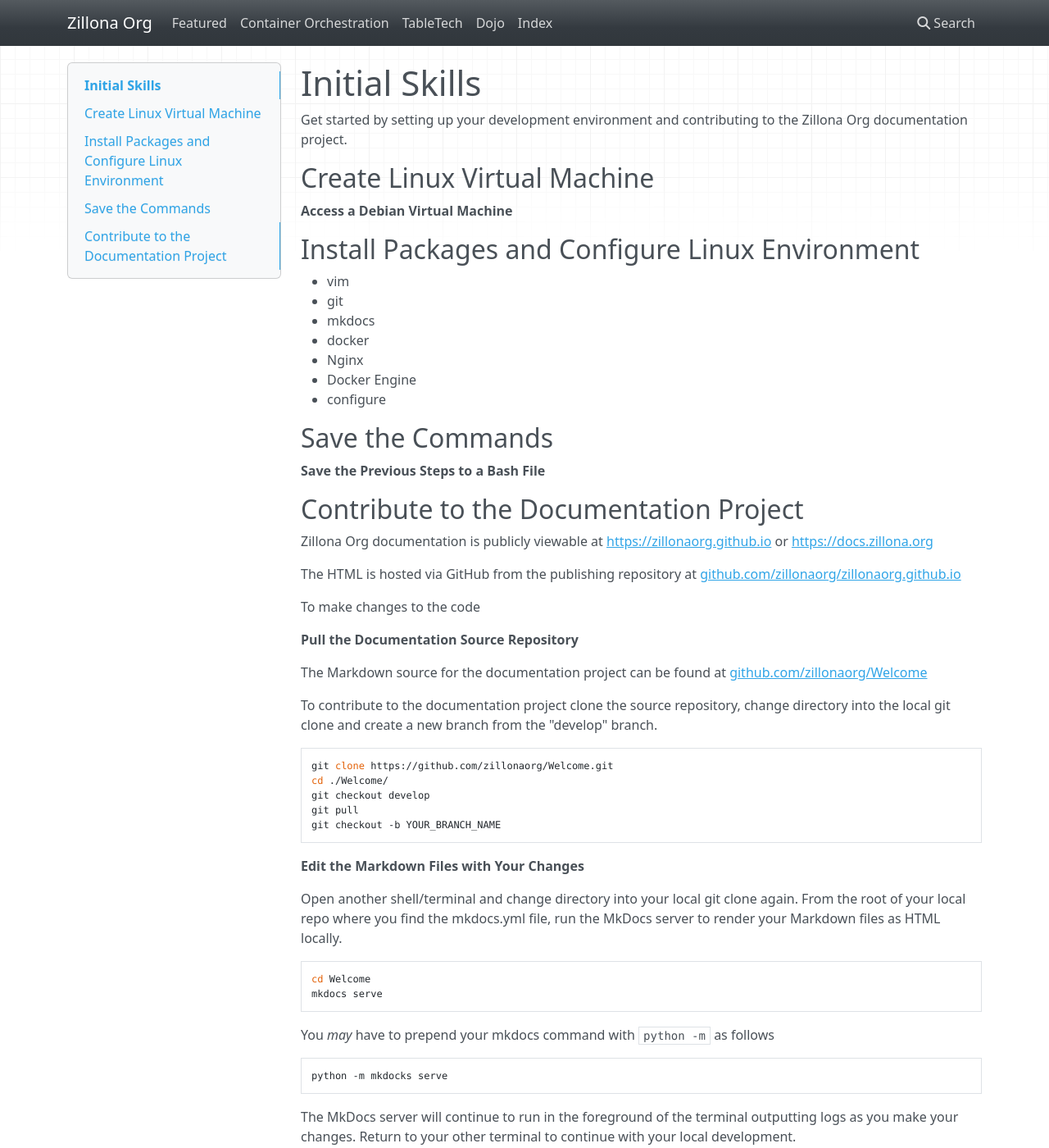
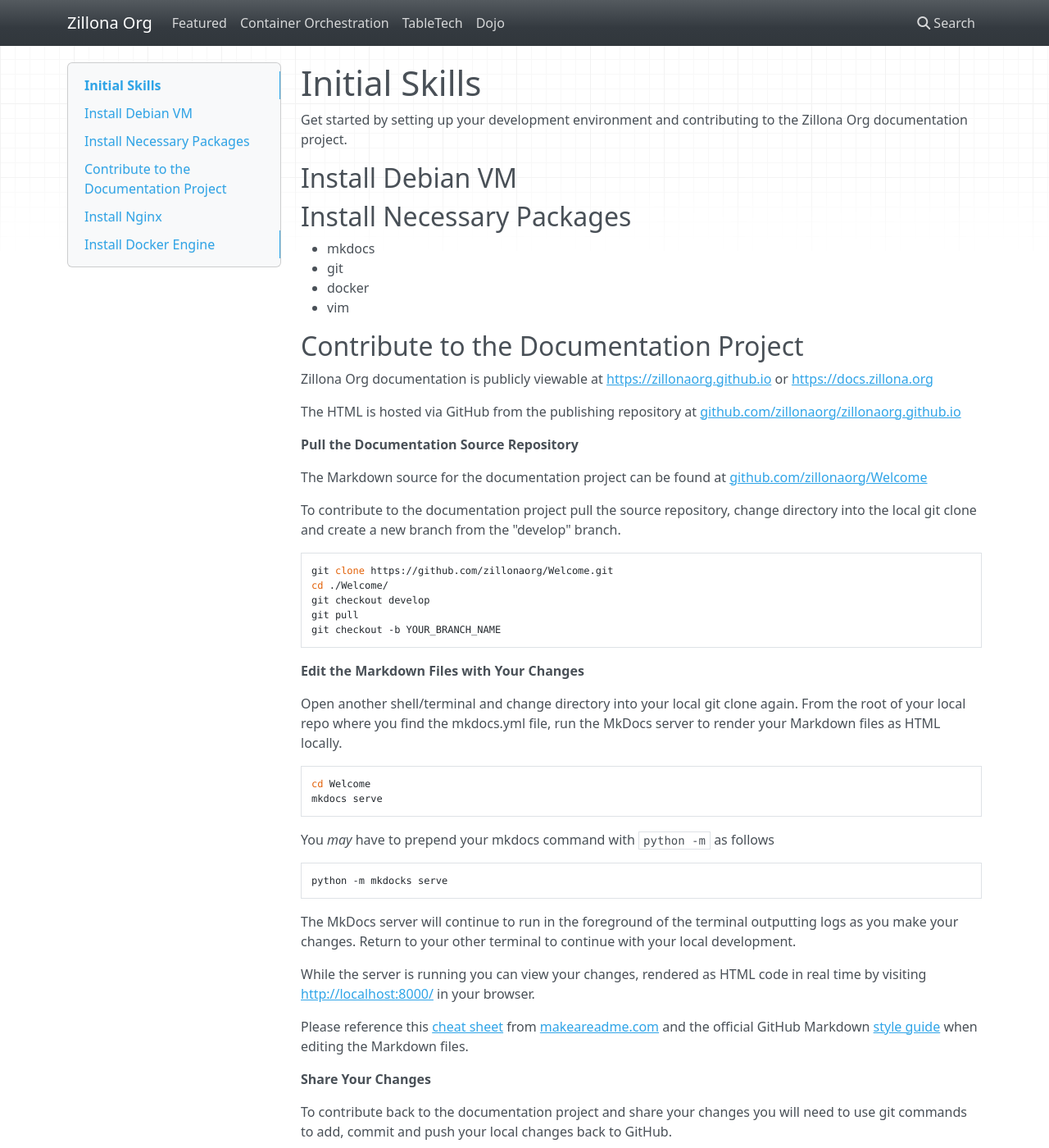
Before and after one commit to zillonaorg/Welcome, an MkDocs documentation site: the page built from docs/initial_skills.md, in a window 1280 px wide and 1400 px high. Shown: the whole window at 82% size. Built offline with MkDocs 1.6.1, drawn with Linux system fonts in a browser that asks for light colours; nearby versions of some CDN libraries; some of the changed text lies outside the part shown.

Commit message:
Revert "Doj 51"

```diff
--- a/docs/initial_skills.md
+++ b/docs/initial_skills.md
@@ -3,23 +3,14 @@
 Get started by setting up your development environment and contributing to the
 Zillona Org documentation project.
 
-## Create Linux Virtual Machine
+## Install Debian VM
 
-**Access a Debian Virtual Machine**
+## Install Necessary Packages
 
-## Install Packages and Configure Linux Environment
-
+  * mkdocs
+  * git
+  * docker
   * vim
-  * git
-  * mkdocs
-  * docker
-  * Nginx
-  * Docker Engine
-  * configure
-
-## Save the Commands
-
-**Save the Previous Steps to a Bash File**
 
 ## Contribute to the Documentation Project
 
@@ -31,14 +22,12 @@ or
 The HTML is hosted via GitHub from the publishing repository at
 [github.com/zillonaorg/zillonaorg.github.io](https://github.com/zillonaorg/zillonaorg.github.io)
 
-To make changes to the code
-
 **Pull the Documentation Source Repository**
 
 The Markdown source for the documentation project can be found at
 [github.com/zillonaorg/Welcome](https://github.com/zillonaorg/Welcome)
 
-To contribute to the documentation project clone the source repository, change
+To contribute to the documentation project pull the source repository, change
 directory into the local git clone and create a new branch from the "develop"
 branch.
 
@@ -128,3 +117,7 @@ host our documentation website in GitHub at
 Deployment is achieved by pushing the website artifact changes to
 [github.com/zillonaorg/zillonaorg.github.io](https://github.com/zillonaorg/zillonaorg.github.io)
 and merging to the main branch.
+
+## Install Nginx
+
+## Install Docker Engine
--- a/mkdocs.yml
+++ b/mkdocs.yml
@@ -5,7 +5,6 @@ nav:
   - TableTech: tabletech.md
   - Dojo: dojo.md
 # - Skill Tree: skill_tree.md
-  - Index: all.md
 theme:
   name: mkdocs
   locale: en
```
Also changed, not shown: docs/git_exercise-1.md (+22 -24 lines), docs/index.md (+1 -1 lines), docs/nginxBeginner.md (deleted, +0 -40 lines), docs/skill_tree.md (+3 -3 lines), docs/template.md (deleted, +0 -35 lines), docs/all.md (deleted).
